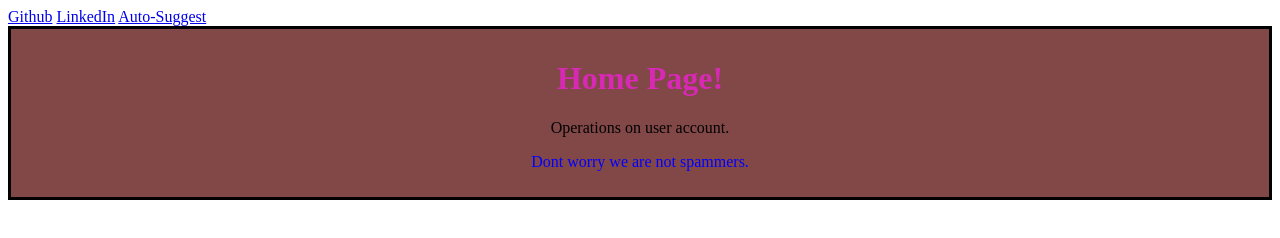
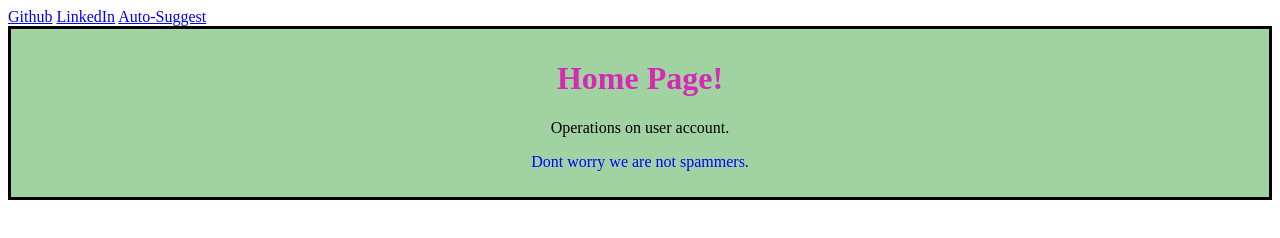
Before and after one commit to ebhavani1410/beingInfinity, a website: page frontend/index.html in a window 1280 px wide. In both pictures the pointer is over the element 640 px from the left and 112 px from the top of the page. Drawn offline with Linux system fonts and the light colour scheme.

Commit message:
found error in hover the entire container but hovering over text inside contiainer

```diff
--- a/frontend/index.css
+++ b/frontend/index.css
@@ -12,7 +12,7 @@ h1 {
     padding: 10px;
 }
 
-#cntr :hover {
+#home-intro :hover {
     background-color: rgb(130, 71, 71);
 }
 
--- a/frontend/index.html
+++ b/frontend/index.html
@@ -13,13 +13,13 @@
         <a href = "https://linkedin.com" target = "_blank">LinkedIn</a>
         <a href = "./pages/autosuggest.html">Auto-Suggest</a>
     </div>
-    <div id="cntr">
+    <!-- <div id="cntr"> -->
     <div id = "home-intro">
         <h1>Home Page!</h1>
         <p id = "p1">Operations on user account.</p>
         <p id = "p2">Dont worry we are not spammers.</p>
     </div>
-    </div>
+    <!-- </div> -->
 <script src="index.js"></script>
 </body>
 </html>
```
